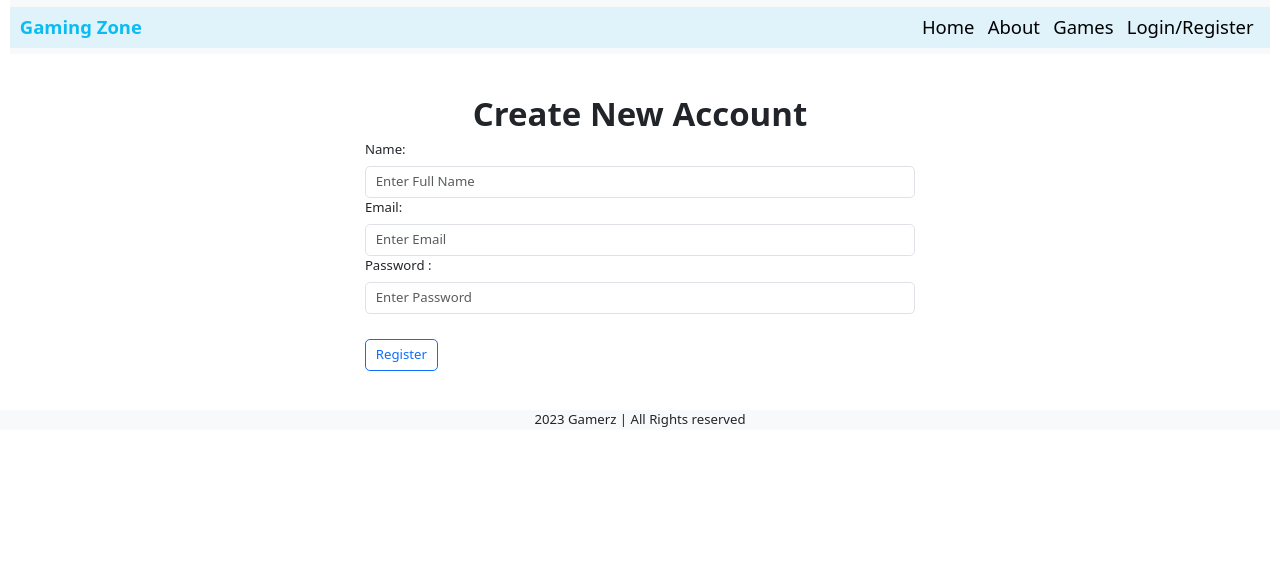
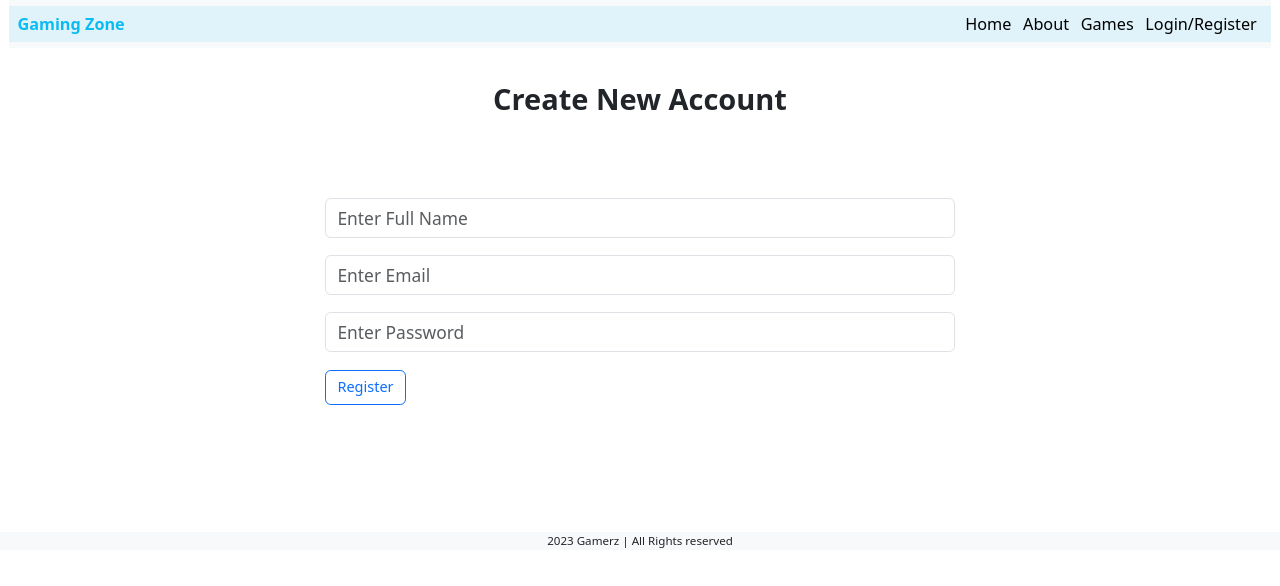
Before and after one commit to Shobhit67/Game-zone, a React (Create React App) app: page /register in a window 1280 px wide. Shown: the top 586 px of the page. Built offline with nearby package versions, Linux system fonts and the light colour scheme.

Commit message:
update login,register page

```diff
--- a/src/Components/Form.jsx
+++ b/src/Components/Form.jsx
@@ -3,17 +3,13 @@ import React from "react";
 function Form(props) {
   return (
     <div>
-      <label for="" class="form-label">
-        {props.label}
-      </label>
-
-      <input
-        type={props.type}
-        class="form-control"
-        id="exampleFormControlInput1"
-        placeholder={props.placeholder}
-      />
-
+      <div class="input-group input-group-lg">
+        <input
+          type="text"
+          class="form-control"
+          placeholder={props.placeholder}
+        />
+      </div>
     </div>
   );
 }
--- a/src/Components/Login.jsx
+++ b/src/Components/Login.jsx
@@ -1,102 +1,30 @@
 import React, { useState } from "react";
 import { useNavigate } from "react-router-dom";
 import Form from "./Form";
-import axios from "axios";
+// import axios from "axios";
 
-const BaseURL = "http://localhost:5000/api/v1/login";
+// const BaseURL = "http://localhost:5000/api/v1/login";
 
 function Login() {
-  const [email, setemail] = useState("");
-  const [password, setpassword] = useState("");
-  const [data, setData] = useState("");
+
   const navigation = useNavigate();
-
-  const handleLogin = () => {
-    try {
-      axios
-        .post(BaseURL, { email: "umang@gmail.com", password: "12345678" })
-        .then((response) => {
-          alert(response.data);
-        })
-        .catch((error) => {
-          alert(error);
-        });
-    } catch (err) {
-      alert(err);
-    }
-  };
-
-  const handleChangeEmail = (event) => {
-    setemail(event.target.value);
-  };
-  const handleChangePassword = (event) => {
-    setpassword(event.target.value);
-  };
   return (
     <div className="my-5">
-      <h1 className="text-center" style={{ fontWeight: "700" }}>
+      <h1 className="text-center" style={{ fontWeight: "700"}}>
         Login
       </h1>
-      <div className="container contact-div">
-        <div className="row">
-          <div className="col-md-6 col-10 mx-auto">
-            <form action="">
-              <div class="mb-3">
-                <Form
-                  label="Email:"
-                  type="email"
-                  name="Email"
-                  placeholder="Enter Email"
-                  onChange={handleChangeEmail}
-                />
 
-                <Form
-                  label="Password :"
-                  type="password"
-                  placeholder="Enter Password"
-                  name="password"
-                  onChange={handleChangePassword}
-                />
+      <form action="">
+        <div class="form-group">
+          <Form label="Email:" type="email" name="Email" placeholder="Enter Email" onChange={"handleChangeEmail"} />
+          <br />
+          <Form label="Password :" type="password" placeholder="Enter Password" name="password" onChange={"handleChangePassword"} />
+          <p style={{fontSize: "1.3rem", marginTop: "25px", cursor: "pointer", color: "#0bbcf3", }}
+          onClick={() => {navigation("/register");}} > Don't have account? Register here ! </p>
 
-                <h2
-                  style={{
-                    fontSize: "16px",
-                    marginTop: "25px",
-                    cursor: "pointer",
-                  }}
-                >
-                  {data}{" "}
-                </h2>
-
-                <h2
-                  style={{
-                    fontSize: "16px",
-                    marginTop: "25px",
-                    cursor: "pointer",
-                    color: "#0bbcf3",
-                  }}
-                  onClick={() => {
-                    navigation("/register");
-                  }}
-                >
-                  Don't have account? Register here !{" "}
-                </h2>
-              </div>
-
-              <div class="mb-3"></div>
-              <div class="col-12">
-                <button
-                  class="btn btn-outline-primary"
-                  type="submit"
-                  onClick={handleLogin}
-                >
-                  Login
-                </button>
-              </div>
-            </form>
-          </div>
+        <button class="btn btn-outline-primary btn-lg" type="submit" onClick={"handleLogin"} >Login</button>
         </div>
-      </div>
+      </form>
     </div>
   );
 }
--- a/src/Components/Register.jsx
+++ b/src/Components/Register.jsx
@@ -1,106 +1,25 @@
 import React, { useState } from "react";
 import Form from "./Form";
-import axios from "axios";
+// import axios from "axios";
 
-const BaseURL = "http://localhost:5000/api/v1/register";
+// const BaseURL = "http://localhost:5000/api/v1/register";
 
 function Register() {
-  const [email, setemail] = useState("");
-  const [name, setName] = useState("");
-  const [password, setpassword] = useState("");
-  const [data, setData] = useState("");
-
-  const handleRegister = () => {
-    try {
-      axios
-        .post(BaseURL, {
-          name: "umang",
-          email: "umang@gmail",
-          password: "12345678",
-        })
-        .then((response) => {
-          alert(response.data);
-          // setData(response.data);
-        })
-        .catch((error) => {
-          alert(error);
-          // setData(error);
-        });
-    } catch (err) {
-      alert(err);
-      // setData(err);
-    }
-  };
-
-  const handleChangeName = (event) => {
-    setName(event.target.value);
-  };
-  const handleChangeEmail = (event) => {
-    setemail(event.target.value);
-  };
-  const handleChangePassword = (event) => {
-    setpassword(event.target.value);
-  };
 
   return (
     <div className="my-5">
-      <h1 className="text-center" style={{ fontWeight: "700" }}>
+      <h1 className="text-center" style={{ fontWeight: "700", }}>
         Create New Account
       </h1>
-      <div className="container contact-div">
-        <div className="row">
-          <div className="col-md-6 col-10 mx-auto">
-            <form action="">
-              <div class="mb-3">
-                <Form
-                  label="Name:"
-                  type="text"
-                  name="Name"
-                  placeholder="Enter Full Name"
-                  onChange={handleChangeName}
-                />
 
-                <Form
-                  label="Email:"
-                  type="email"
-                  name="Email"
-                  placeholder="Enter Email"
-                  onChange={handleChangeEmail}
-                />
-
-                <Form
-                  label="Password :"
-                  type="password"
-                  placeholder="Enter Password"
-                  name="password"
-                  onChange={handleChangePassword}
-                />
-
-                <h2
-                  style={{
-                    fontSize: "16px",
-                    marginTop: "25px",
-                    cursor: "pointer",
-                  }}
-                >
-                  {data}{" "}
-                </h2>
-              </div>
-
-              <div class="mb-3"></div>
-              <div class="col-12">
-                <button
-                  class="btn btn-outline-primary"
-                  type="submit"
-                  onClick={handleRegister}
-                >
-                  Register
-                </button>
-              </div>
-            </form>
-          </div>
+      <form action="">
+        <div class="form-group">
+          <Form label="Name:" type="text" name="Name" placeholder="Enter Full Name" onChange={"handleChangeName"} /> <br />
+          <Form label="Email:" type="email" name="Email" placeholder="Enter Email" onChange={"handleChangeEmail"} /> <br />
+          <Form label="Password :" type="password" placeholder="Enter Password" name="password" onChange={"handleChangePassword"} /> <br />
+          <button class="btn btn-outline-primary btn-lg" type="submit" onClick={"handleRegister"} > Register </button>
         </div>
-      </div>
+      </form>
     </div>
   );
 }
--- a/src/index.css
+++ b/src/index.css
@@ -1,6 +1,6 @@
 html {
   /* Change 1rem = 10px, 62.5% */
-  font-size: 82.5%;
+  font-size: 72.5%;
 }
 
 /* Making Responsive */
@@ -35,6 +35,8 @@ body {
     sans-serif;
   -webkit-font-smoothing: antialiased;
   -moz-osx-font-smoothing: grayscale;
+  /* background-color: black !important; */
+  /* color: white !important; */
 }
 
 code {
@@ -110,11 +112,27 @@ code {
   }
 }
 
-/* Login section */
-.Login-section{
-  font-size: 2rem;
+
+/* ***************************LOGOIN FORM******************8 */
+
+form{
+  margin: 2rem 20rem;
+}
+.form-group {
+  padding: 5rem 8rem 8rem 8rem;
+}
+.input-group > input{
+  font-size: 1.5rem !important;
 }
 
+@media (max-width: 1195px) {
+  form{
+    margin: 2rem 0;
+  }
+  .form-group {
+    padding: 5rem 8rem 8rem 8rem;
+  }
+}
 
 /* *************************************** FOOTER *************************************************** */
 
```
